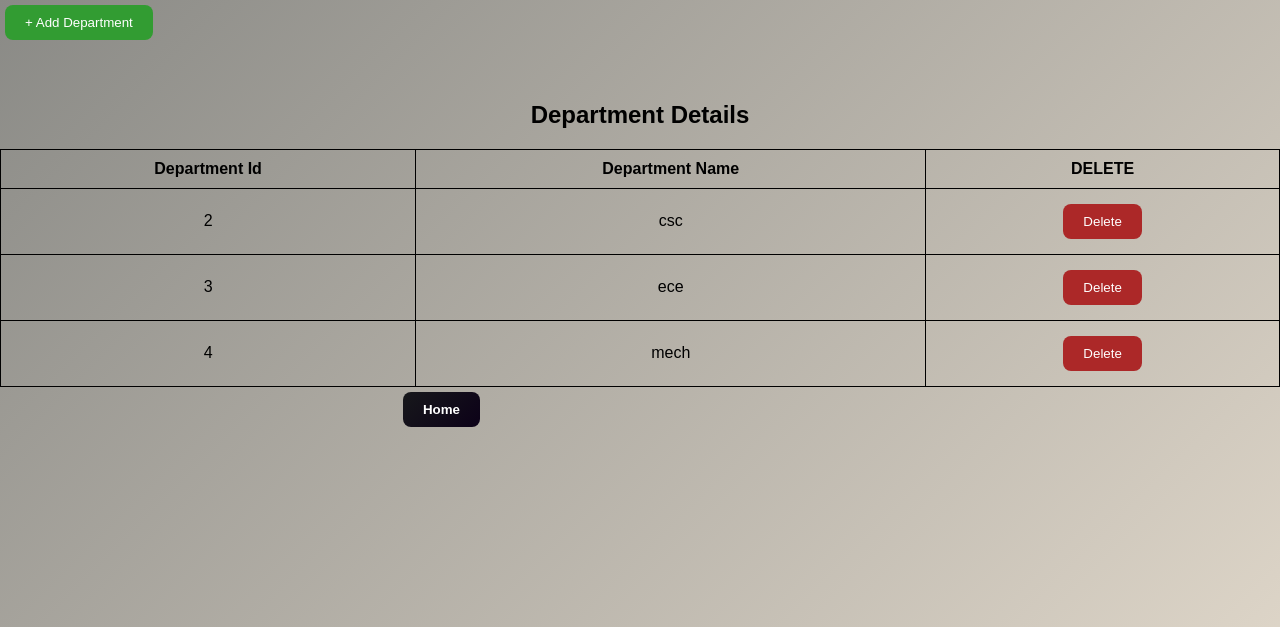
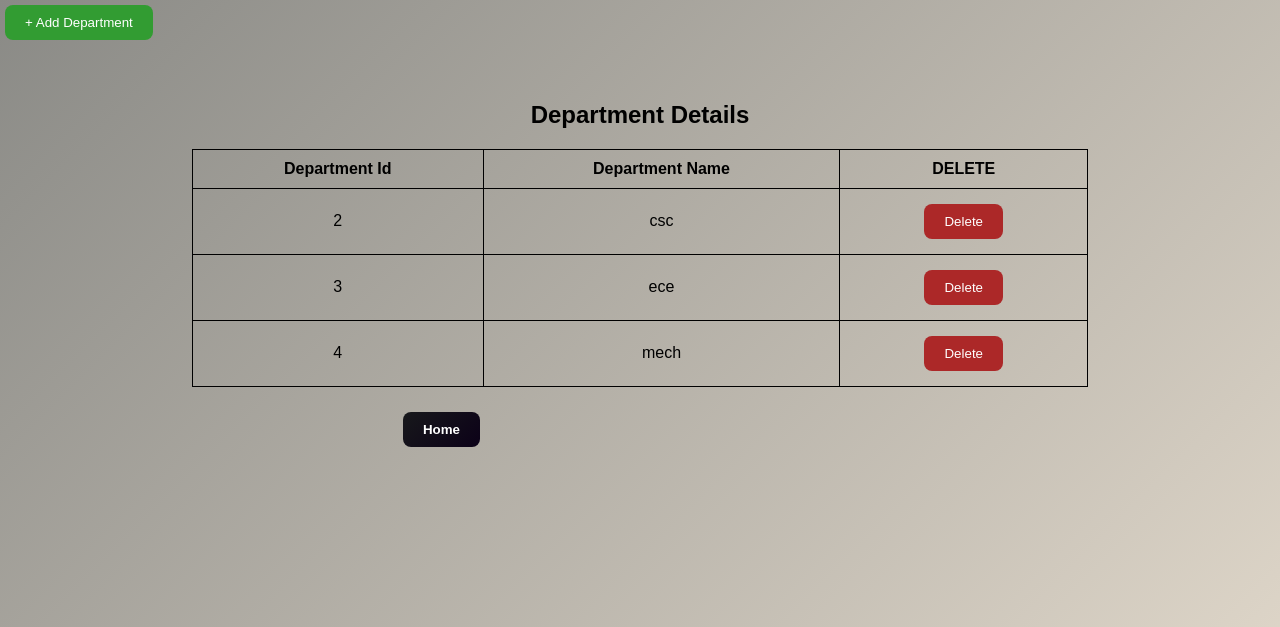
Before and after one commit to Archana1401/college-management-administration, a Django app: page /dep/ in a window 1280 px wide. Shown: the top 627 px of the page. Run offline with Django 5.2, Linux system fonts and the light colour scheme; data comes from the database, SQL or seed files in the repository.

Commit message:
ready for render deploy

```diff
--- a/static/CSS/style.css
+++ b/static/CSS/style.css
@@ -40,9 +40,10 @@ h1, h2 {
 }
 
 table {
-    width: 100%;
+    width: 70% ;
+    margin: 20px auto ;
     border-collapse: collapse;
-    margin-top: 20px;
+
 }
 
 table, th, td {
```
Also changed, not shown: college_app/migrations/0001_initial.py, 1 other file.
